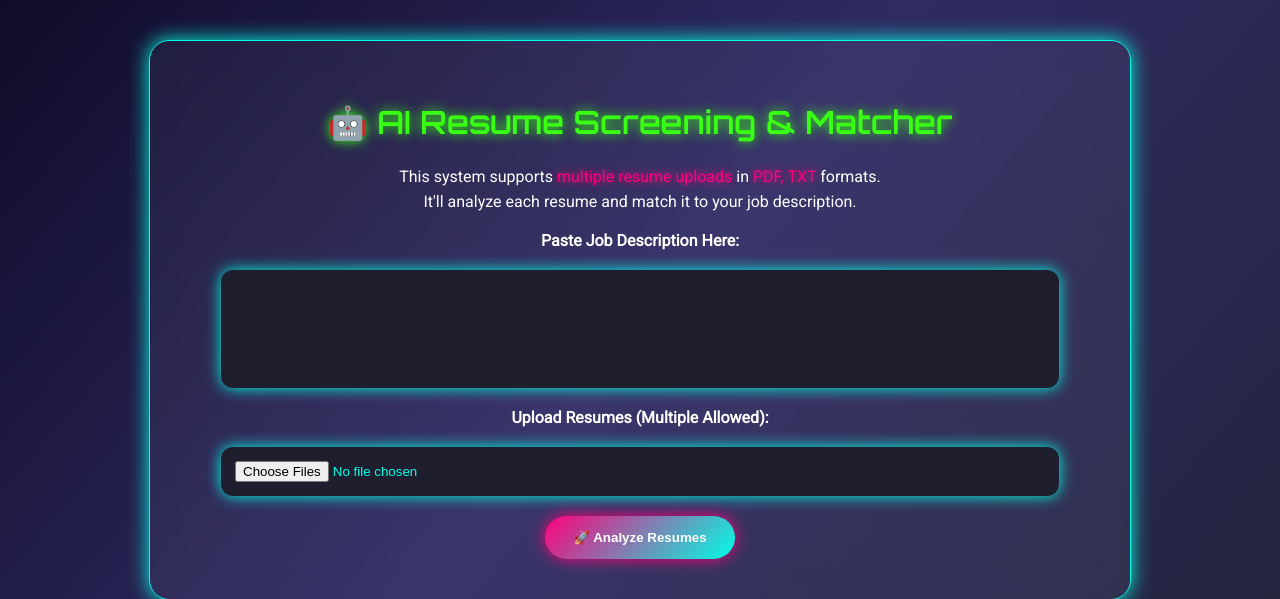
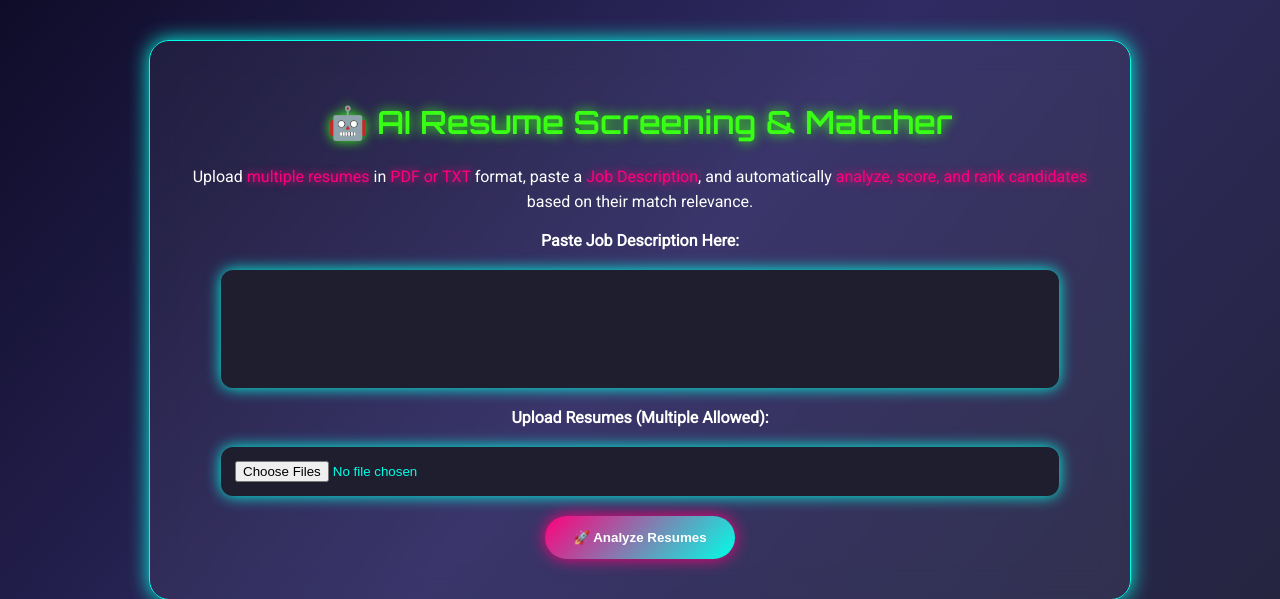
Before and after one commit to Omkar-2309/AI-RESUME-PARSING-, a Flask app: page / in a window 1280 px wide. Shown: the top 599 px of the page. Run offline with Flask 3, Linux system fonts and the light colour scheme; parts of the project's set-up code (start-up, migrations or seed data) failed here and were passed over.

Commit message:
changed paragrapgh in index.html

```diff
--- a/project/templates/index.html
+++ b/project/templates/index.html
@@ -138,8 +138,13 @@
 <body>
   <div class="container">
     <h1>🤖 AI Resume Screening & Matcher</h1>
-    <p>This system supports <span class="highlight">multiple resume uploads</span> in <span class="highlight">PDF, TXT</span> formats.<br />
-      It'll analyze each resume and match it to your job description.</p>
+    <p>
+      Upload <span class="highlight">multiple resumes</span> in
+      <span class="highlight">PDF or TXT</span> format, paste a
+      <span class="highlight">Job Description</span>, and automatically
+      <span class="highlight">analyze, score, and rank candidates</span> based on their match relevance.
+    </p>
+
     <form action="/analyze" method="POST" enctype="multipart/form-data">
       <label for="job_description" style="font-weight:bold;">Paste Job Description Here:</label>
       <textarea name="job_description" id="job_description" rows="6" required></textarea>
```
Also changed, not shown: README.md.
